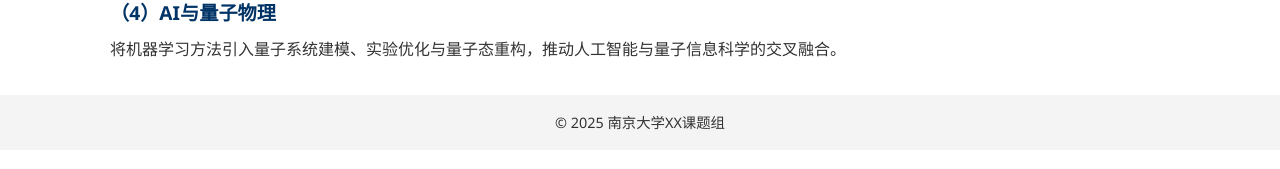
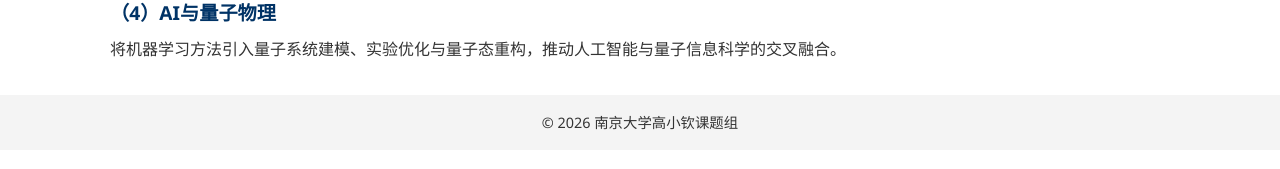
Before and after one commit to zhuxi1020999-collab/nju_lab.github.io, a Jekyll site: the page research/index.html, which Jekyll copies as it is, in a window 1280 px wide. Shown: the part 428-597 px from the top of the page. Built offline with Jekyll 4.4.1, drawn with Linux system fonts in a browser that asks for light colours; some of the changed lines change nothing that is shown.

Commit message:
Update index.html

```diff
--- a/research/index.html
+++ b/research/index.html
@@ -19,12 +19,12 @@
 <body>
     <!-- 导航栏 -->
     <nav class="navbar">
-        <a href="/">首页</a>
-        <a href="/research/">研究方向</a>
-        <a href="/team/">团队风采</a>
-        <a href="/publications/">研究成果</a>
-        <a href="/news/">新闻动态</a>
-        <a href="/join/">加入我们</a>
+        <a href="">首页</a>
+        <a href="research/">研究方向</a>
+        <a href="team/">团队风采</a>
+        <a href="publications/">研究成果</a>
+        <a href="news/">新闻动态</a>
+        <a href="join/">加入我们</a>
     </nav>
 
     <!-- 页面主要内容 -->
@@ -48,7 +48,7 @@
 
     <!-- 页脚 -->
     <div class="footer">
-        &copy; 2025 南京大学XX课题组
+        &copy; 2026 南京大学高小钦课题组
     </div>
 </body>
 </html>
```
